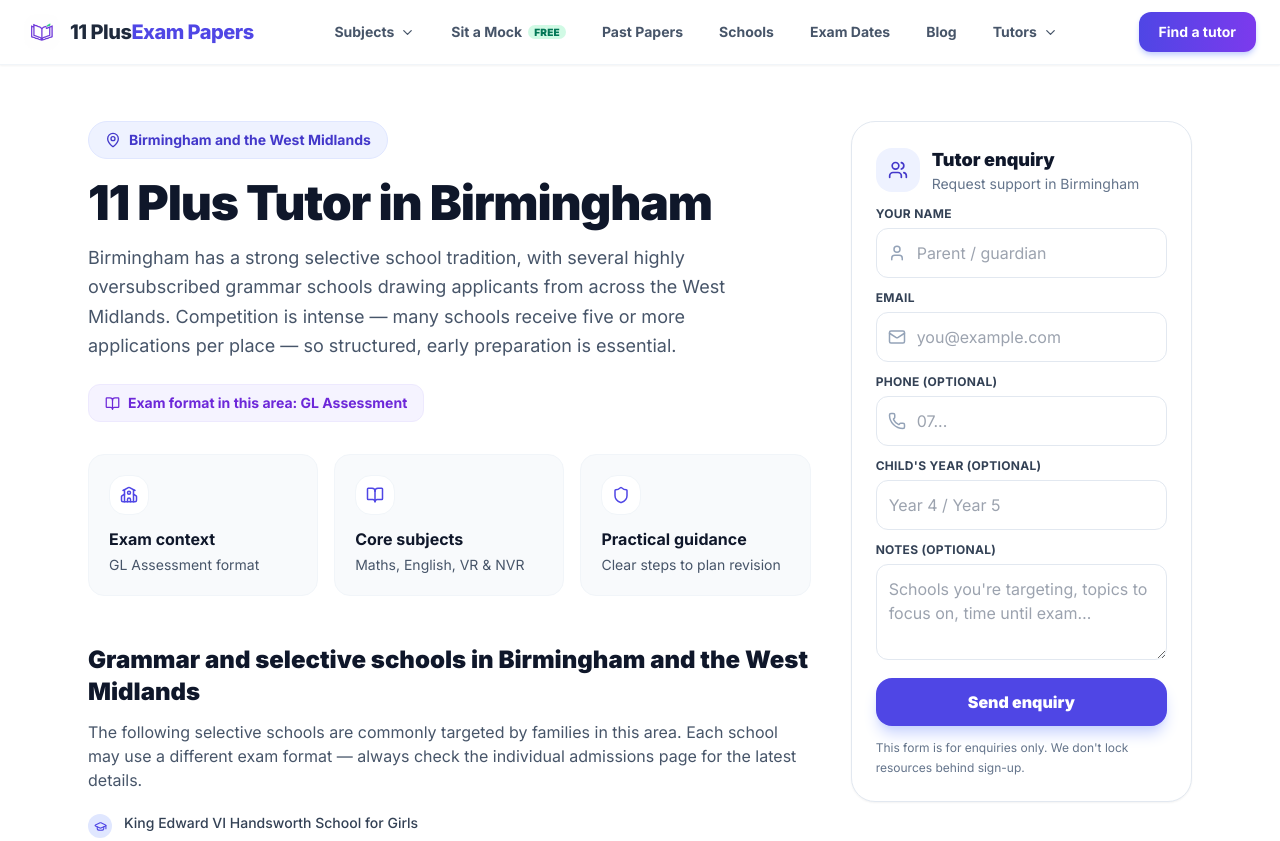
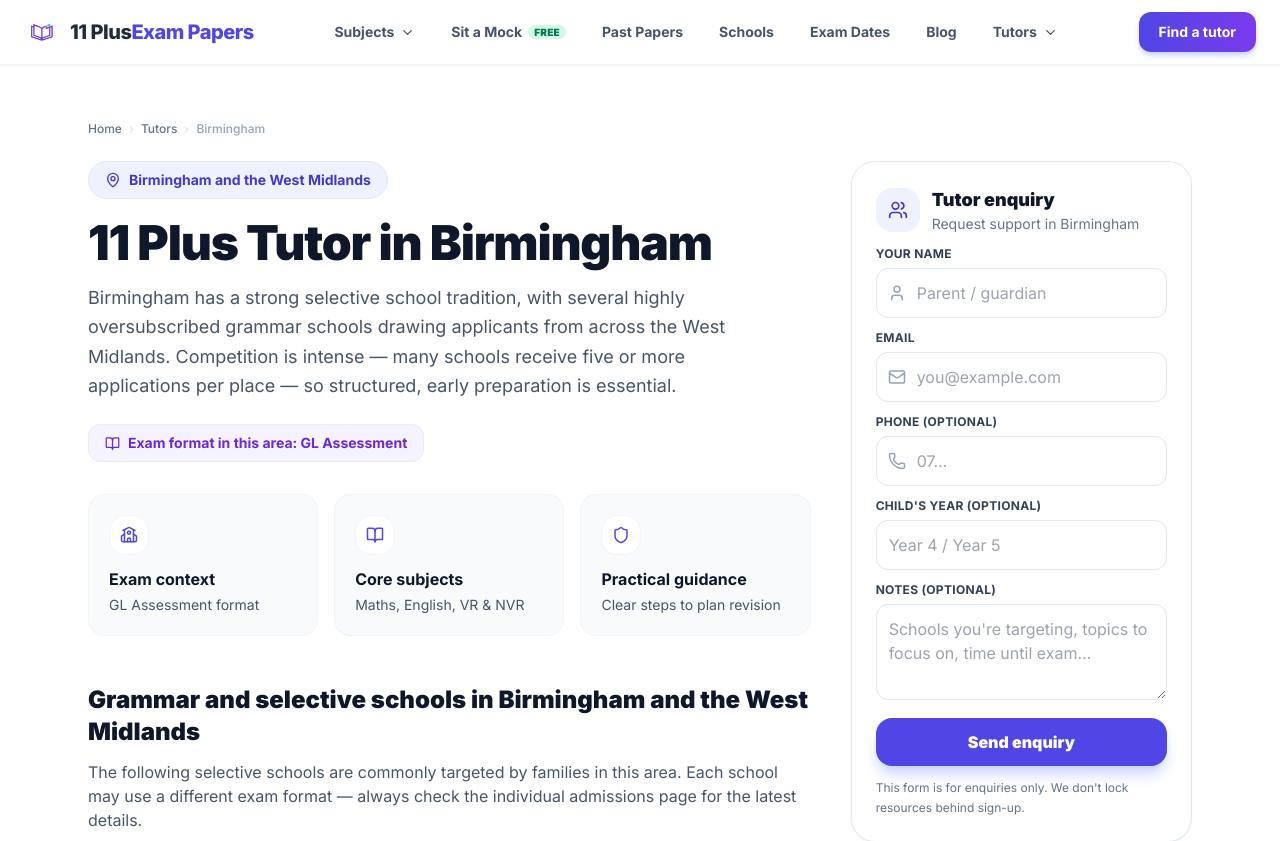
Before and after one commit to vimldn/11plus6, a Next.js app: page /tutors/birmingham in a window 1280 px wide. Shown: the top 841 px of the page. Built offline with nearby package versions, Linux system fonts and the light colour scheme.

Commit message:
Update TutorCityPageClient.tsx

```diff
--- a/app/tutors/[city]/TutorCityPageClient.tsx
+++ b/app/tutors/[city]/TutorCityPageClient.tsx
@@ -3,6 +3,7 @@
 import React, { useMemo, useState } from 'react';
 import { MapPin, School, CheckCircle, Mail, Phone, User, BookOpen, Shield, Users, Loader2, GraduationCap, Lightbulb } from 'lucide-react';
 import { getCityData } from '@/lib/cityData';
+import { Breadcrumbs } from '@/components/Breadcrumbs';
 
 type City = { slug: string; label: string };
 
@@ -53,6 +54,13 @@ export default function TutorCityPageClient({ city }: { city: City }) {
 
   return (
     <main className="max-w-6xl mx-auto px-4 sm:px-6 py-14">
+      <div className="mb-6">
+        <Breadcrumbs items={[
+          { label: 'Home', href: '/' },
+          { label: 'Tutors', href: '/tutors' },
+          { label: city.label },
+        ]} />
+      </div>
       <div className="grid grid-cols-1 lg:grid-cols-3 gap-10 items-start">
         <div className="lg:col-span-2">
           <div className="inline-flex items-center gap-2 px-4 py-2 bg-indigo-50 rounded-full text-indigo-700 font-bold text-sm mb-5 border border-indigo-100">
```
